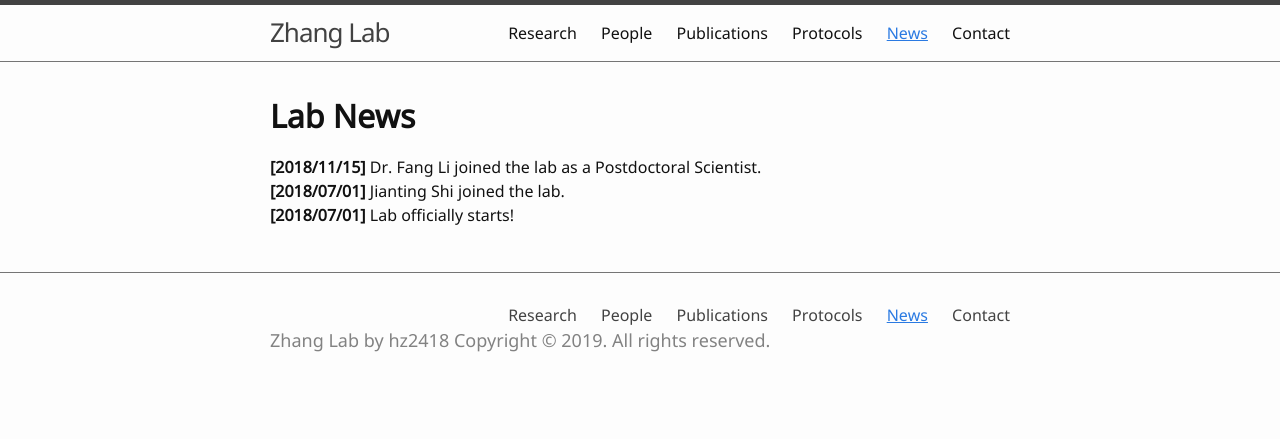
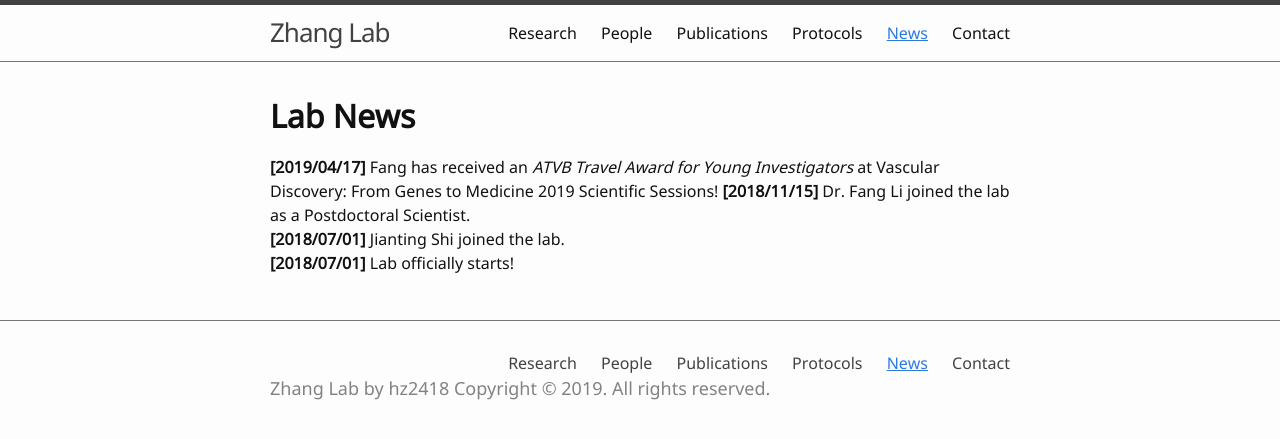
Before and after one commit to hanruizhang/zhanglab, a Jekyll site: the page built from 5_News.md, in a window 1280 px wide. Shown: the top 439 px of the page. Built offline with Jekyll 4.4.1, drawn with Linux system fonts in a browser that asks for light colours.

Commit message:
Update 5_News.md

```diff
--- a/5_News.md
+++ b/5_News.md
@@ -4,7 +4,7 @@ nav: true
 ---
 
 # **Lab News**
-
+**[2019/04/17]**  Fang has received an _ATVB Travel Award for Young Investigators_ at Vascular Discovery: From Genes to Medicine 2019 Scientific Sessions!
 **[2018/11/15]**  Dr. Fang Li joined the lab as a Postdoctoral Scientist.
 **[2018/07/01]**  Jianting Shi joined the lab.
 **[2018/07/01]**  Lab officially starts!
```
